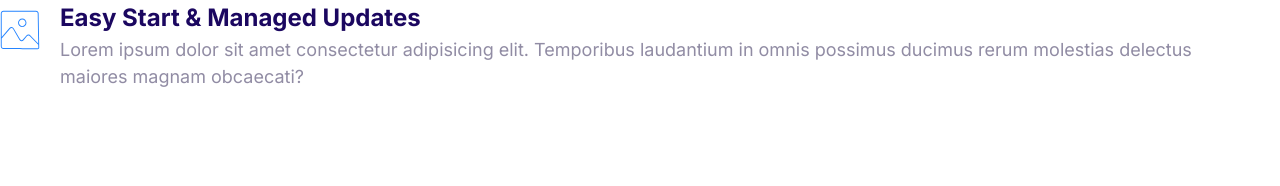
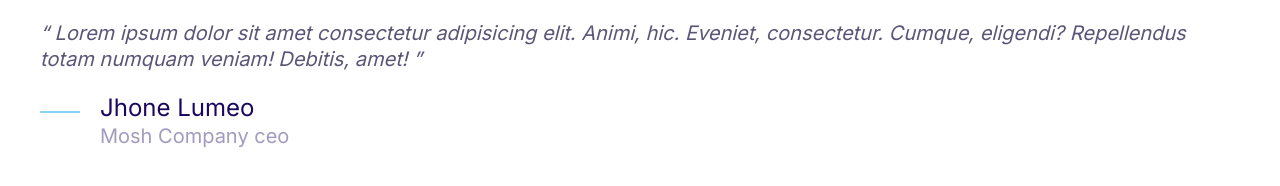
Before and after one commit to Hristakos/moshify, a plain HTML site: page index.html in a window 1280 px wide. Drawn offline with Linux system fonts and the light colour scheme.

Commit message:
built quotes components

```diff
--- a/css/styles.css
+++ b/css/styles.css
@@ -4,6 +4,7 @@
   --color-accent: #ff3400;
   --color-headings: #1b0760;
   --color-body: #918ca4;
+  --color-body-darker: #5c5577;
   --color-border: #ccc;
   --border-radius:30px;
 }
@@ -376,3 +377,52 @@ a {
 .media__image {
   margin-top: 1rem;
 }
+
+/* quotes */
+
+.quote {
+  font-size: 3rem;
+  color: var(--color-body-darker);
+  font-style: italic;
+  line-height: 1.3;
+}
+
+.quote__text::before{
+  content: open-quote;
+}
+.quote__text::after {
+  content: close-quote;
+}
+
+.quote__author {
+  font-style: normal;
+  font-weight: 500;
+  font-size: 3rem;
+  margin-bottom: 0;
+}
+.quote .quote__company {
+  font-size: 2rem;
+  opacity: .4;
+  font-style: normal;
+  color: var(--color-headings);
+}
+
+.quote__line {
+  position: relative;;
+  bottom: 10px;
+}
+
+@media screen and (min-width:1024px) {
+  .quote {
+    font-size: 2rem;
+  }
+
+  .quote__author {
+    font-size: 2.4rem;
+  }
+
+  .quote__company {
+    font-size: 1.6rem;
+  }
+
+}
--- a/index.html
+++ b/index.html
@@ -13,18 +13,25 @@
 </head>
 
 <body>
+    <blockquote class="quote">
+        <p class="quote__text">
+            Lorem ipsum dolor sit amet consectetur adipisicing elit. Animi, hic. Eveniet, consectetur.
+            Cumque, eligendi? Repellendus totam numquam veniam! Debitis, amet!
+        </p>
+        <footer>
             <div class="media">
                 <div class="media__image">
-            <svg class="icon icon--primary">
-                <use xlink:href="images/sprite.svg#snap"></use>
+                    <svg class="icon icon--primary quote__line">
+                        <use xlink:href="images/sprite.svg#line"></use>
                     </svg>
                 </div>
                 <div class="media__body">
-            <h3 class="media__title">Easy Start & Managed Updates</h3>
-            <p>Lorem ipsum dolor sit amet consectetur adipisicing elit. Temporibus laudantium in omnis possimus ducimus
-                rerum molestias delectus maiores magnam obcaecati?</p>
+                    <h3 class="media__title quote__author">Jhone Lumeo</h3>
+                    <p class="quote__company">Mosh Company ceo</p>
                 </div>
             </div>
+        </footer>
+    </blockquote>
 </body>
 
 </html>
```
Also changed, not shown: components/quotes.html (added, +19 -0 lines). Lines whose indentation alone changed are shown as unchanged.
